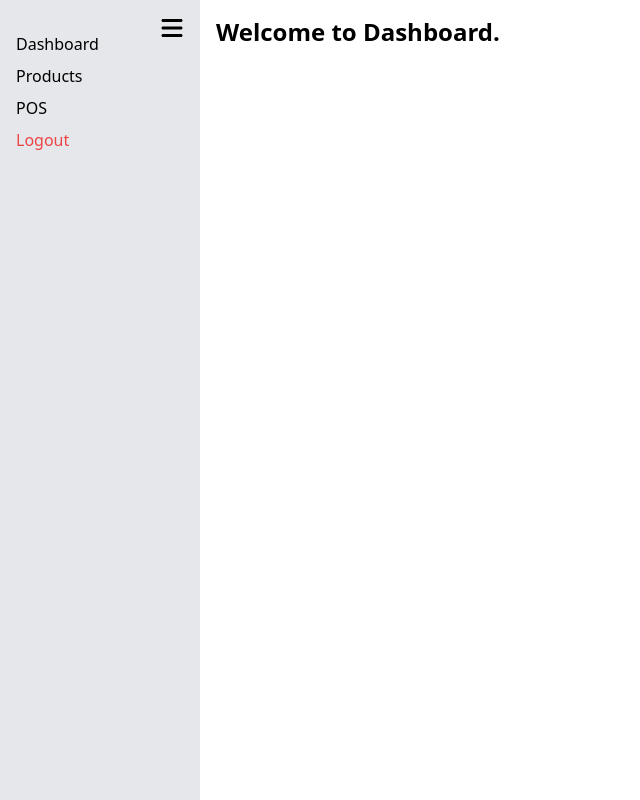
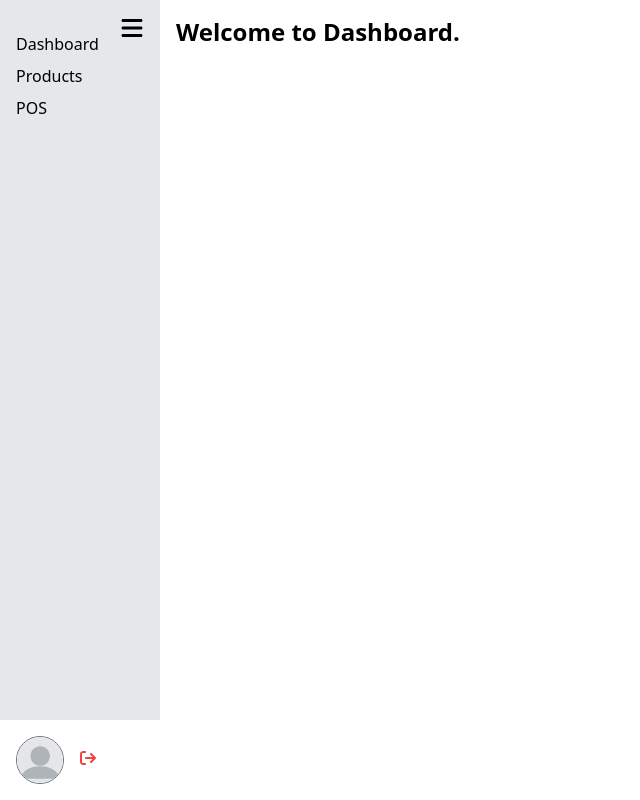
Before and after one commit to monower-sadaf/pos-frontend, a Next.js app: page / in a window 1280 px wide. Shown: the whole page, without its empty margins (0-640 px from the left). Built offline with nearby package versions, Linux system fonts and the light colour scheme.

Commit message:
added new logout button in sidebar

```diff
--- a/app/_component/Sidebar/Sidebar.jsx
+++ b/app/_component/Sidebar/Sidebar.jsx
@@ -3,6 +3,7 @@
 import Link from "next/link";
 import { useState } from "react";
 import { useAuth } from "@/context/AuthContext";
+import Image from "next/image";
 
 const Sidebar = () => {
     const { auth, logout } = useAuth();
@@ -10,14 +11,14 @@ const Sidebar = () => {
 
 
     return (
-        <div className={`bg-gray-200  p-4 flex min-h-screen`}>
-            <div className={`min-w-20 lg:min-w-36 ${sidebar ? 'block' : 'hidden'}`}>
+        <div className={`bg-gray-200 min-h-screen flex flex-col justify-between`}>
+            <div className={`min-w-20 lg:min-w-40 flex justify-between p-4  ${sidebar ? 'block' : 'hidden'}`}>
+                <div>
                     <div className="flex justify-between items-center mb-4">
                         <h1 className="text-xl font-bold">
                             {auth?.user?.name}
                         </h1>
                     </div>
-
 
                     <ul className="space-y-2">
                         <li>
@@ -41,14 +42,6 @@ const Sidebar = () => {
                                 POS
                             </Link>
                         </li>
-                    <li>
-                        <button
-                            onClick={() => logout()}
-                            className="text-red-500 hover:underline"
-                        >
-                            Logout
-                        </button>
-                    </li>
                     </ul>
                 </div>
 
@@ -58,6 +51,22 @@ const Sidebar = () => {
                     </button>
                 </div>
             </div>
+
+
+
+            <div className="bg-white p-4 flex items-center gap-2">
+                <Image src='/demo_user.jpg' width={1000} height={1000} alt="Image Preview" className="w-[3em] h-[3em] rounded-full border border-gray-500" />
+                <div>
+                    <h3 className="font-bold text-lg">{auth?.user?.name}</h3>
+                    <p className="text-sm text-gray-500">{auth?.user?.email}</p>
+                </div>
+                <div>
+                    <button onClick={() => logout()} title="Logout">
+                        <svg className="w-4 h-4 fill-red-500" xmlns="http://www.w3.org/2000/svg" viewBox="0 0 512 512"><path d="M502.6 278.6c12.5-12.5 12.5-32.8 0-45.3l-128-128c-12.5-12.5-32.8-12.5-45.3 0s-12.5 32.8 0 45.3L402.7 224 192 224c-17.7 0-32 14.3-32 32s14.3 32 32 32l210.7 0-73.4 73.4c-12.5 12.5-12.5 32.8 0 45.3s32.8 12.5 45.3 0l128-128zM160 96c17.7 0 32-14.3 32-32s-14.3-32-32-32L96 32C43 32 0 75 0 128L0 384c0 53 43 96 96 96l64 0c17.7 0 32-14.3 32-32s-14.3-32-32-32l-64 0c-17.7 0-32-14.3-32-32l0-256c0-17.7 14.3-32 32-32l64 0z" /></svg>
+                    </button>
+                </div>
+            </div>
+        </div>
     );
 };
 
```
Also changed, not shown: public/demo_user.jpg (added). Lines whose indentation alone changed are shown as unchanged.
